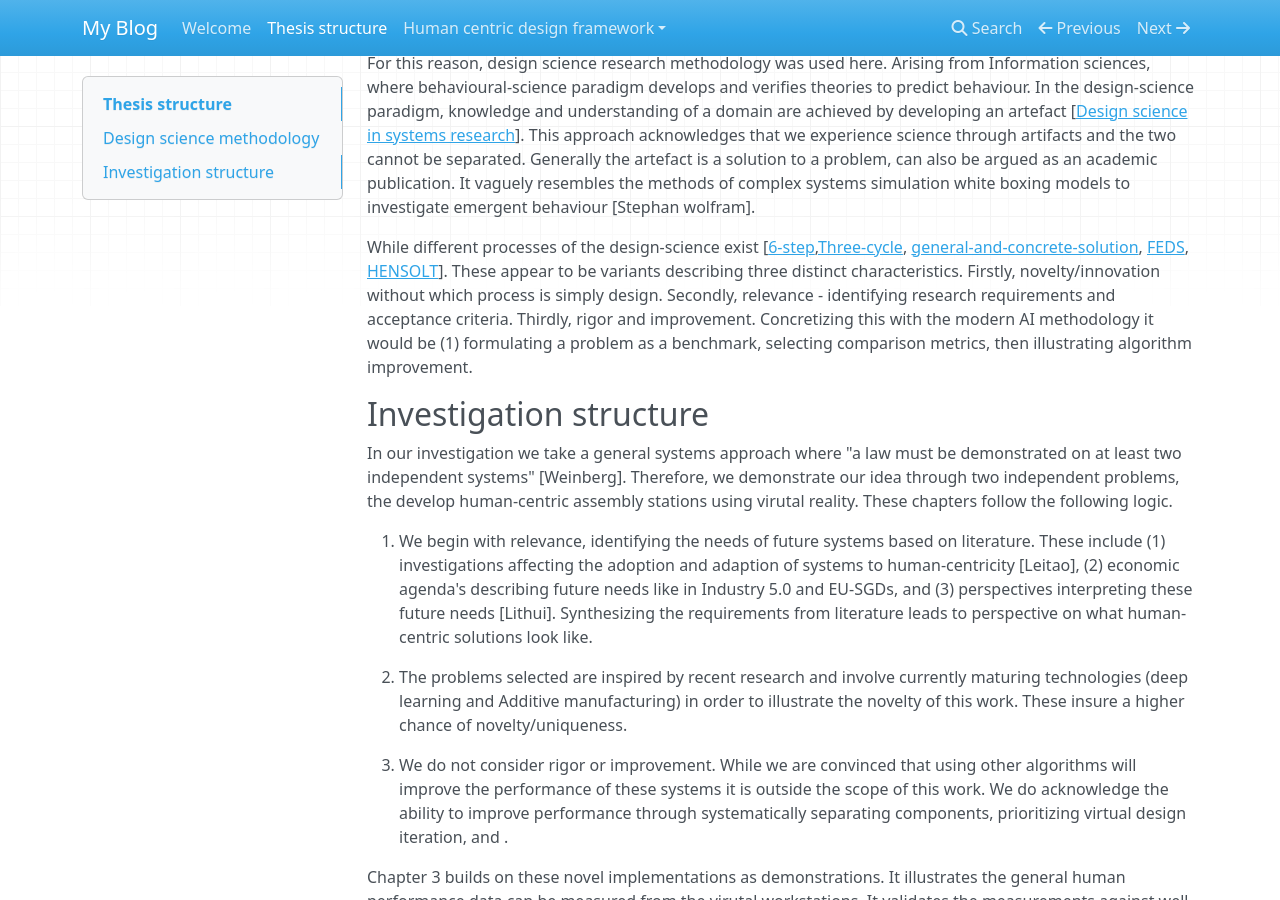
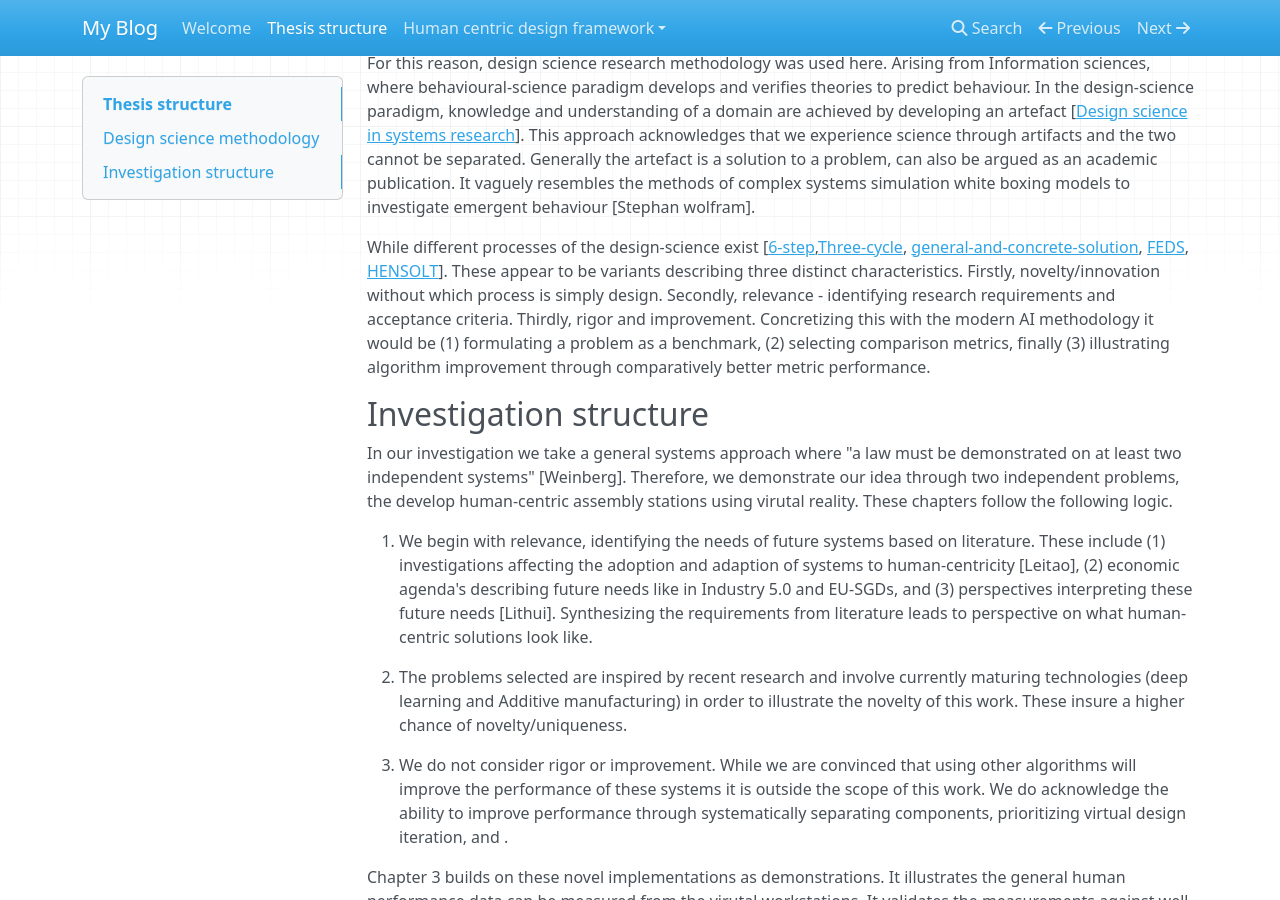
Before and after one commit to Steedalion/Blog, an MkDocs documentation site: the page built from docs/thesis structure.md, in a window 1280 px wide and 900 px high, scrolled down 338 px. Built offline with MkDocs 1.6.1, drawn with Linux system fonts in a browser that asks for light colours; nearby versions of some CDN libraries.

Commit message:
Quick push via script.

```diff
--- a/docs/thesis structure.md
+++ b/docs/thesis structure.md
@@ -6,7 +6,7 @@
 
 For this reason, design science research methodology was used here. Arising from Information sciences, where behavioural-science paradigm develops and verifies theories to predict behaviour. In the design-science paradigm, knowledge and understanding of a domain are achieved by developing an artefact [[Design science in systems research](https://dl.acm.org/doi/10.5555/2017212.2017217)]. This approach acknowledges that we experience science through artifacts and the two cannot be separated. Generally the artefact is a solution to a problem, can also be argued as an academic publication. It vaguely resembles the methods of complex systems simulation white boxing models to investigate emergent behaviour [Stephan wolfram].
 
-While different processes of the design-science exist [[6-step](https://doi.org/10.2753/MIS0742-1222240302),[Three-cycle](https://aisel.aisnet.org/cgi/viewcontent.cgi?article=1017&context=sjis), [general-and-concrete-solution](https://doi.org/10.1057/ejis.2013.35), [FEDS](https://doi.org/10.1057/ejis.2014.36), [HENSOLT](https://doi.org/10.7166/30-4-2191)]. These appear to be variants describing three distinct characteristics. Firstly, novelty/innovation without which process is simply design. Secondly,  relevance - identifying research requirements and acceptance criteria. Thirdly, rigor and improvement. Concretizing this with the modern AI methodology it would be (1) formulating  a problem as a benchmark, selecting comparison metrics, then illustrating algorithm improvement.
+While different processes of the design-science exist [[6-step](https://doi.org/10.2753/MIS0742-1222240302),[Three-cycle](https://aisel.aisnet.org/cgi/viewcontent.cgi?article=1017&context=sjis), [general-and-concrete-solution](https://doi.org/10.1057/ejis.2013.35), [FEDS](https://doi.org/10.1057/ejis.2014.36), [HENSOLT](https://doi.org/10.7166/30-4-2191)]. These appear to be variants describing three distinct characteristics. Firstly, novelty/innovation without which process is simply design. Secondly,  relevance - identifying research requirements and acceptance criteria. Thirdly, rigor and improvement. Concretizing this with the modern AI methodology it would be (1) formulating  a problem as a benchmark, (2) selecting comparison metrics, finally (3) illustrating algorithm improvement through comparatively better metric performance.
 
 ## Investigation structure
 
```
Also changed, not shown: docs/images/Investigation.png, images/Investigation.png (deleted), images/Profile_pic.jpg (deleted), images/components/Digital mocking for assembly processes.svg (deleted), images/components/uml-class.svg (deleted), 3 other files.
